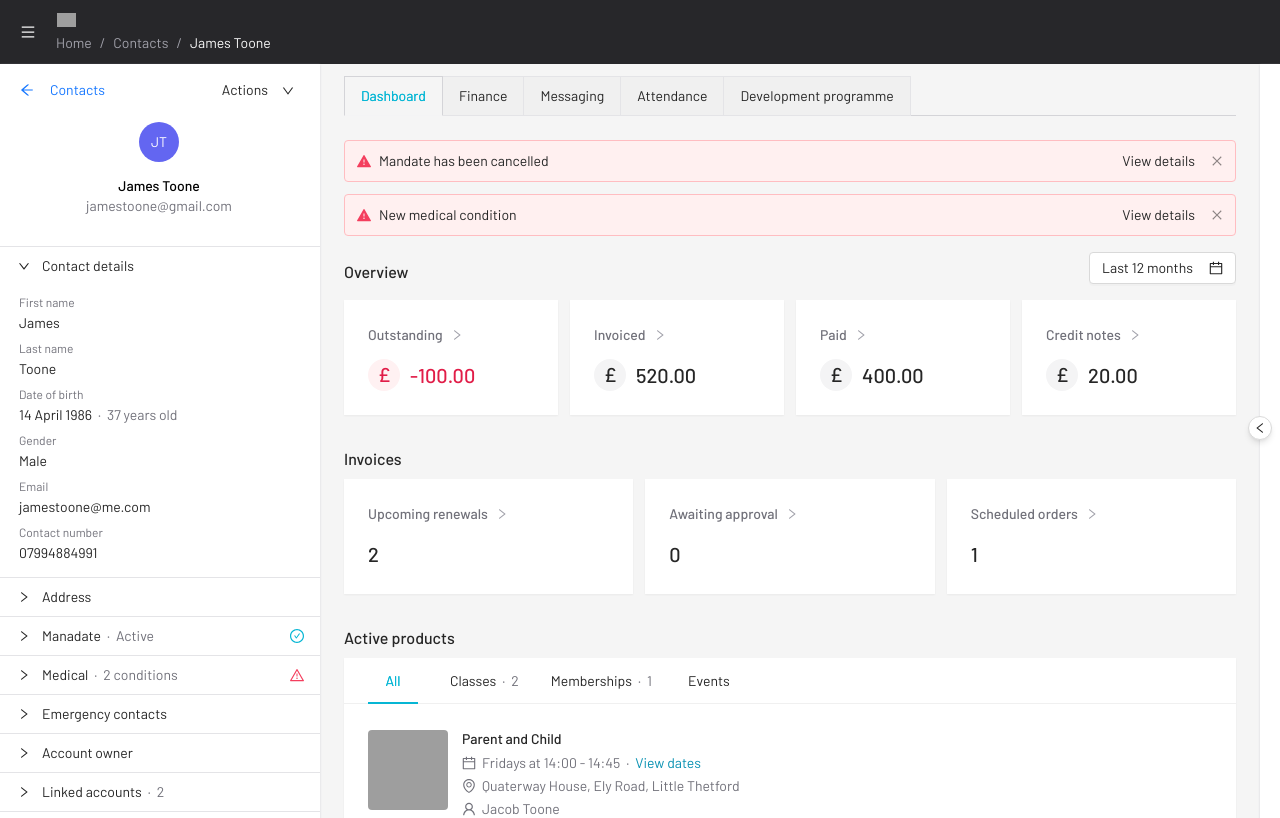
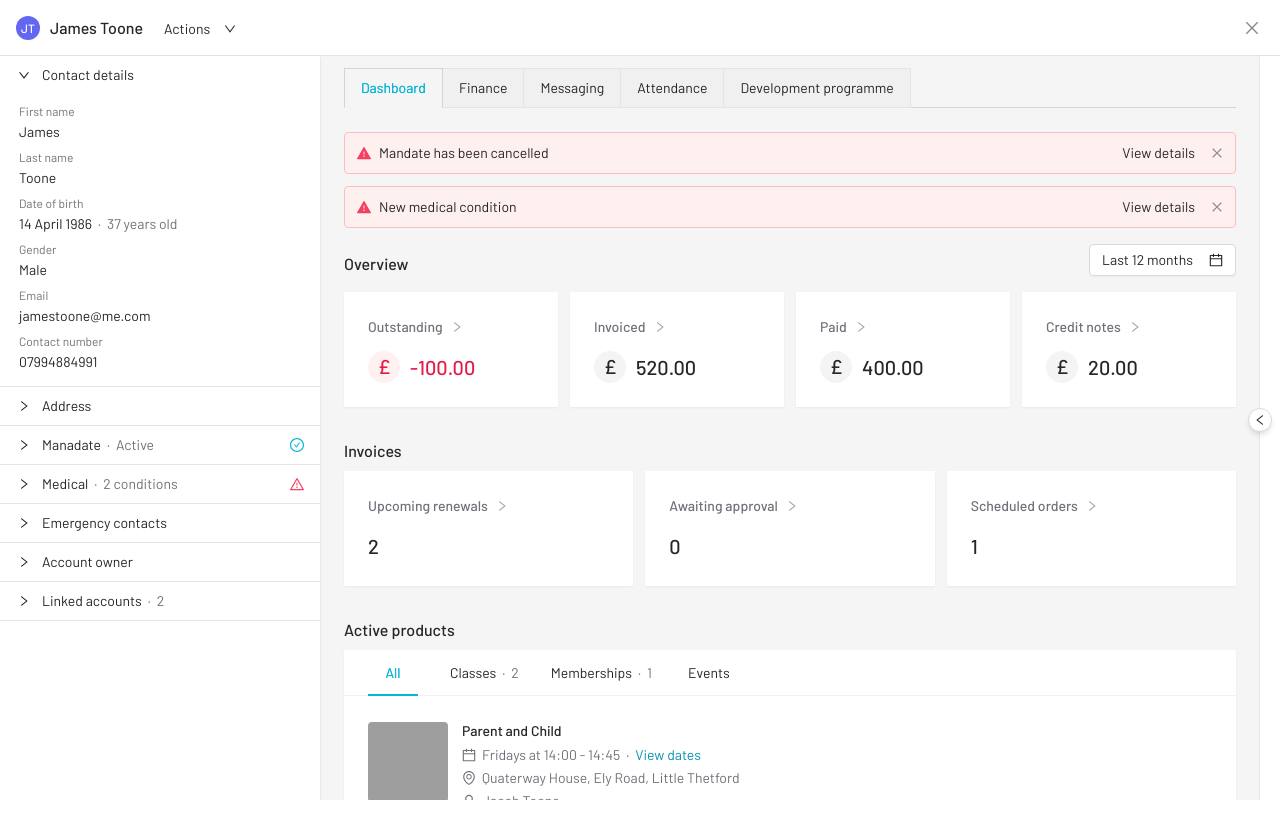
Before and after one commit to 2ne/LoveAdmin, a React (Vite) app: page /Contact in a window 1280 px wide. Shown: the top 818 px of the page. Built offline with nearby package versions, Linux system fonts and the light colour scheme; grey boxes are pictures that could not be loaded.

Commit message:
in modal

```diff
--- a/src/App.css
+++ b/src/App.css
@@ -110,3 +110,15 @@ h5.ant-typography {
 .ant-tabs-contact > .ant-tabs-nav::before {
   @apply !border-b-neutral-300;
 }
+
+.ant-modal-fullscreen .ant-modal {
+  @apply !w-full !max-w-none !p-0 !inset-0;
+}
+
+.ant-modal-fullscreen .ant-modal .ant-modal-header {
+  @apply !mb-0 !rounded-none !h-14 border-solid border-0 !border-b !border-b-neutral-200 !py-3 !px-4;
+}
+
+.ant-modal-fullscreen .ant-modal .ant-modal-content {
+  @apply !rounded-none !shadow-none !p-0;
+}
--- a/src/loveadmin/contact/contact.tsx
+++ b/src/loveadmin/contact/contact.tsx
@@ -20,14 +20,20 @@ import {
   Menu,
   Tabs,
   TabsProps,
+  Modal,
+  Typography,
 } from "antd";
 import { Link } from "react-router-dom";
 import ContactDashboard from "./dashboard";
 import ContactDetails from "./contact-details";
 import ContactSidebar from "./contact-sidebar";
 const { Header, Sider, Content } = Layout;
+const { Title } = Typography;
+interface ContactProps {
+  renderInModal?: boolean;
+}
 
-function Contact(): ReactElement {
+function Contact({ renderInModal = true }: ContactProps): ReactElement {
   const [collapsed, setCollapsed] = useState(false);
   const toggleCollapsed = () => {
     setCollapsed(!collapsed);
@@ -82,43 +88,7 @@ function Contact(): ReactElement {
     },
   ];
 
-  return (
-    <Layout className="min-h-screen">
-      <Header className="flex items-center px-6 border-none shadow-none bg-neutral-800">
-        <Button
-          type="text"
-          shape="circle"
-          icon={<MenuOutlined />}
-          className="mr-3 -ml-3 hover:bg-neutral-700 text-neutral-50 hover:text-white"
-        />
-        <div className="flex flex-col justify-center gap-2">
-          <div className="flex">
-            <img
-              src="https://pro.loveadmin.com/images/loveadminlogo-reversed-v2.png"
-              className="object-contain h-[14px] ml-px"
-            />
-          </div>
-          <Breadcrumb className="[&_li]:text-neutral-400 leading-4">
-            <Breadcrumb.Item className="cursor-pointer hover:underline">
-              Home
-            </Breadcrumb.Item>
-            <Breadcrumb.Item className="cursor-pointer hover:underline">
-              Contacts
-            </Breadcrumb.Item>
-            <Breadcrumb.Item className="text-neutral-50">
-              James Toone
-            </Breadcrumb.Item>
-          </Breadcrumb>
-        </div>
-      </Header>
-      <Layout hasSider={true}>
-        <aside className="bg-white pl-2 p-2.5 w-1/4 max-w-[340px] min-w-[280px] shadow-sm shadow-neutral-300 overflow-hidden">
-          <div className="flex items-center justify-between">
-            <Button type="link" icon={<ArrowLeftOutlined />} className="-ml-1">
-              <Link to="/Contacts" className="ml-2">
-                Contacts
-              </Link>
-            </Button>
+  const actions = (
     <Dropdown
       overlay={
         <Menu>
@@ -147,11 +117,63 @@ function Contact(): ReactElement {
       }
       trigger={["click"]}
     >
-              <Button type="text" onClick={(e) => e.preventDefault()}>
+      <Button
+        type="text"
+        onClick={(e) => e.preventDefault()}
+        className="px-2.5"
+      >
         <span>Actions</span>
         <DownOutlined className="ml-1.5 [&>svg]:mt-px [&>svg]:w-3 [&>svg]:h-3" />
       </Button>
     </Dropdown>
+  );
+
+  const content = (
+    <Layout className="min-h-screen">
+      {!renderInModal && (
+        <Header className="flex items-center px-6 border-none shadow-none bg-neutral-800">
+          <Button
+            type="text"
+            shape="circle"
+            icon={<MenuOutlined />}
+            className="mr-3 -ml-3 hover:bg-neutral-700 text-neutral-50 hover:text-white"
+          />
+          <div className="flex flex-col justify-center gap-2">
+            <div className="flex">
+              <img
+                src="https://pro.loveadmin.com/images/loveadminlogo-reversed-v2.png"
+                className="object-contain h-[14px] ml-px"
+              />
+            </div>
+            <Breadcrumb className="[&_li]:text-neutral-400 leading-4">
+              <Breadcrumb.Item className="cursor-pointer hover:underline">
+                Home
+              </Breadcrumb.Item>
+              <Breadcrumb.Item className="cursor-pointer hover:underline">
+                Contacts
+              </Breadcrumb.Item>
+              <Breadcrumb.Item className="text-neutral-50">
+                James Toone
+              </Breadcrumb.Item>
+            </Breadcrumb>
+          </div>
+        </Header>
+      )}
+      <Layout hasSider={true}>
+        <aside className="bg-white pl-2 p-2.5 w-1/4 max-w-[340px] min-w-[280px] shadow-sm shadow-neutral-300 overflow-hidden">
+          {!renderInModal && (
+            <>
+              <div className="flex items-center justify-between">
+                <Button
+                  type="link"
+                  icon={<ArrowLeftOutlined />}
+                  className="-ml-1"
+                >
+                  <Link to="/Contacts" className="ml-2">
+                    Contacts
+                  </Link>
+                </Button>
+                {actions}
               </div>
               <div className="pt-4 pb-8 text-center">
                 <div className="mb-4">
@@ -164,7 +186,13 @@ function Contact(): ReactElement {
                   <div className="text-neutral-500">jamestoone@gmail.com</div>
                 </div>
               </div>
-          <div className="-mx-3">
+            </>
+          )}
+          <div
+            className={`-mx-3 ${
+              renderInModal ? "mt-[calc(-0.625rem-1px)]" : ""
+            }`}
+          >
             <ContactDetails />
           </div>
         </aside>
@@ -203,6 +231,31 @@ function Contact(): ReactElement {
       </Layout>
     </Layout>
   );
+
+  if (renderInModal) {
+    return (
+      <Modal
+        title={
+          <div className="flex items-center gap-2.5">
+            <Avatar size="small" className="bg-indigo-500">
+              <span className="text-xs">JT</span>
+            </Avatar>
+            <Title level={5} className="mb-0">
+              James Toone
+            </Title>
+            <div>{actions}</div>
+          </div>
+        }
+        open={true}
+        footer={null}
+        rootClassName="ant-modal-fullscreen"
+      >
+        {content}
+      </Modal>
+    );
+  }
+
+  return content;
 }
 
 export default Contact;
```
Lines whose indentation alone changed are shown as unchanged.
